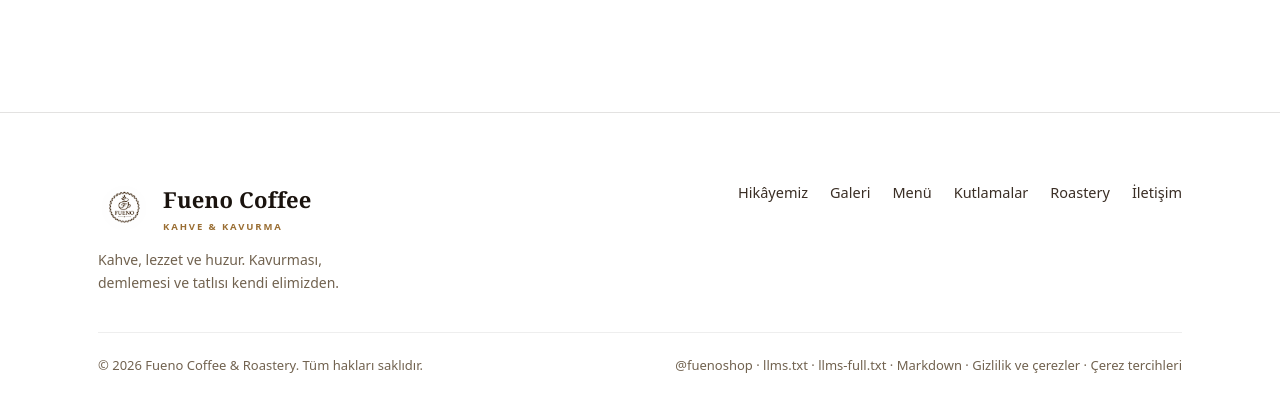
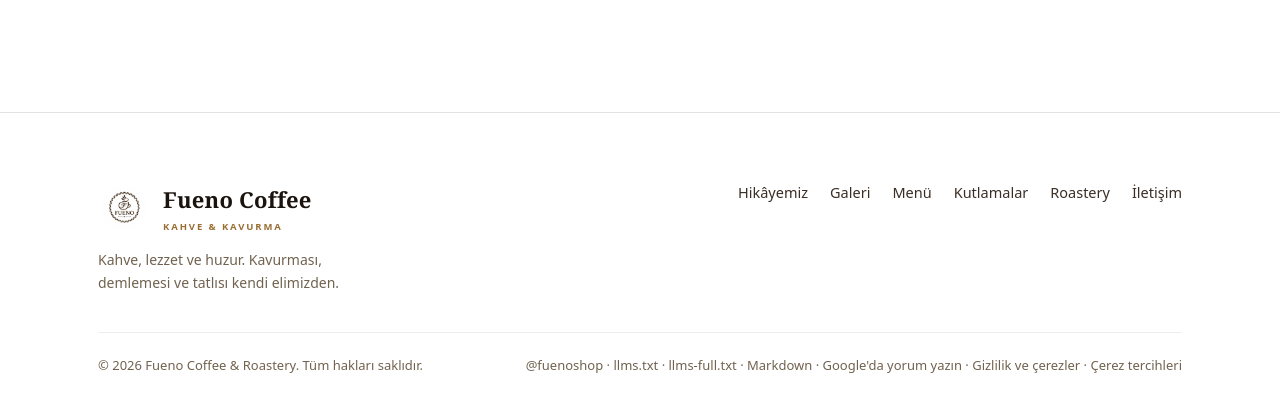
Before and after one commit to kayamelissa/fuenoshop, a plain HTML site: page index.html in a window 1280 px wide. Shown: the part 10474-10881 px from the top of the page. Drawn offline with Linux system fonts and the light colour scheme; a web font is replaced by a local one.

Commit message:
Ana sayfa: Google'da yorum yazın bağlantısı

```diff
--- a/index.html
+++ b/index.html
@@ -1577,7 +1577,7 @@
     </div>
     <div class="footer-bottom">
       <span>© 2026 Fueno Coffee &amp; Roastery. <span data-i18n="footer.rights">Tüm hakları saklıdır.</span></span>
-      <span><a href="https://www.instagram.com/fuenoshop/" target="_blank" rel="noopener" style="text-decoration:none">@fuenoshop</a> · <a href="/llms.txt" style="text-decoration:none">llms.txt</a> · <a href="/llms-full.txt" style="text-decoration:none">llms-full.txt</a> · <a href="/index.md" style="text-decoration:none">Markdown</a> · <a href="/gizlilik/" style="text-decoration:none">Gizlilik ve çerezler</a> · <a href="#" data-cookie-settings style="text-decoration:none">Çerez tercihleri</a></span>
+      <span><a href="https://www.instagram.com/fuenoshop/" target="_blank" rel="noopener" style="text-decoration:none">@fuenoshop</a> · <a href="/llms.txt" style="text-decoration:none">llms.txt</a> · <a href="/llms-full.txt" style="text-decoration:none">llms-full.txt</a> · <a href="/index.md" style="text-decoration:none">Markdown</a> · <a href="https://g.page/r/CS3JpjuE9XMxEBM/review" target="_blank" rel="noopener" style="text-decoration:none">Google'da yorum yazın</a> · <a href="/gizlilik/" style="text-decoration:none">Gizlilik ve çerezler</a> · <a href="#" data-cookie-settings style="text-decoration:none">Çerez tercihleri</a></span>
     </div>
   </div>
 </footer>
```
